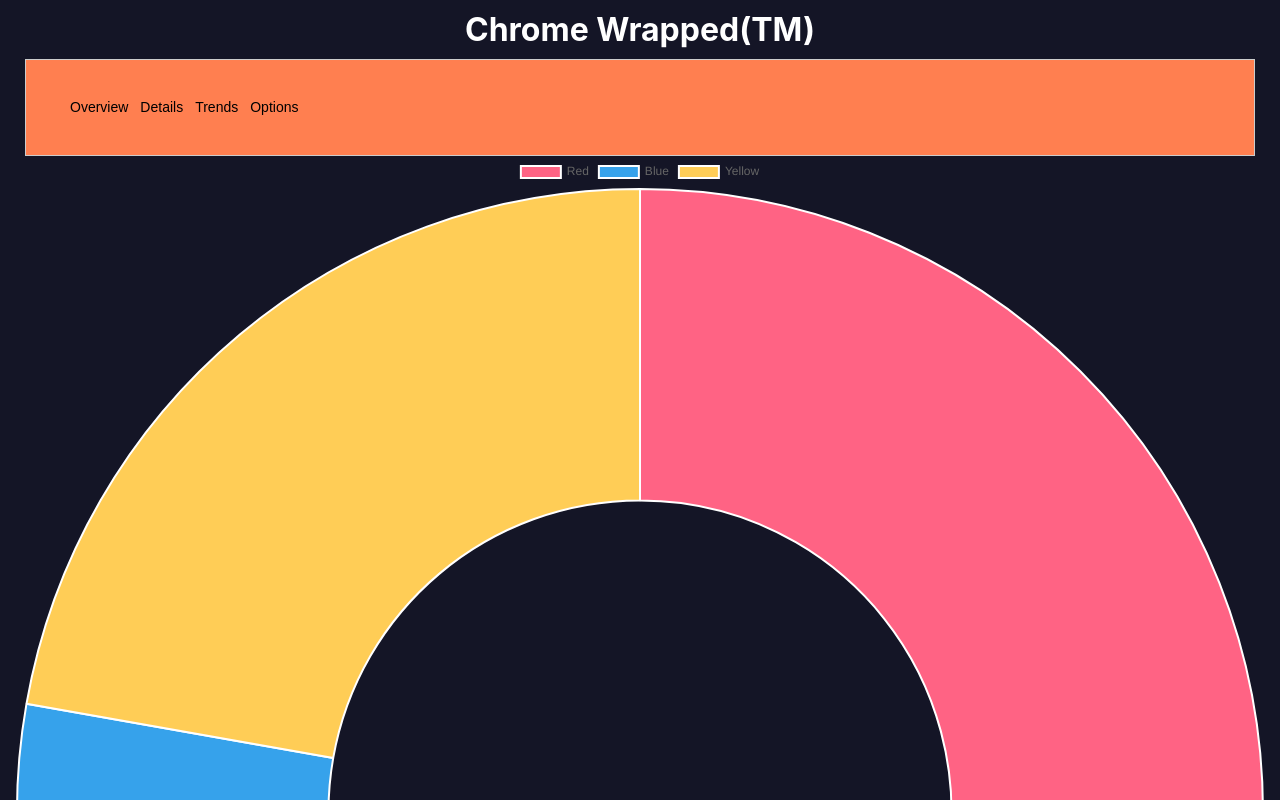
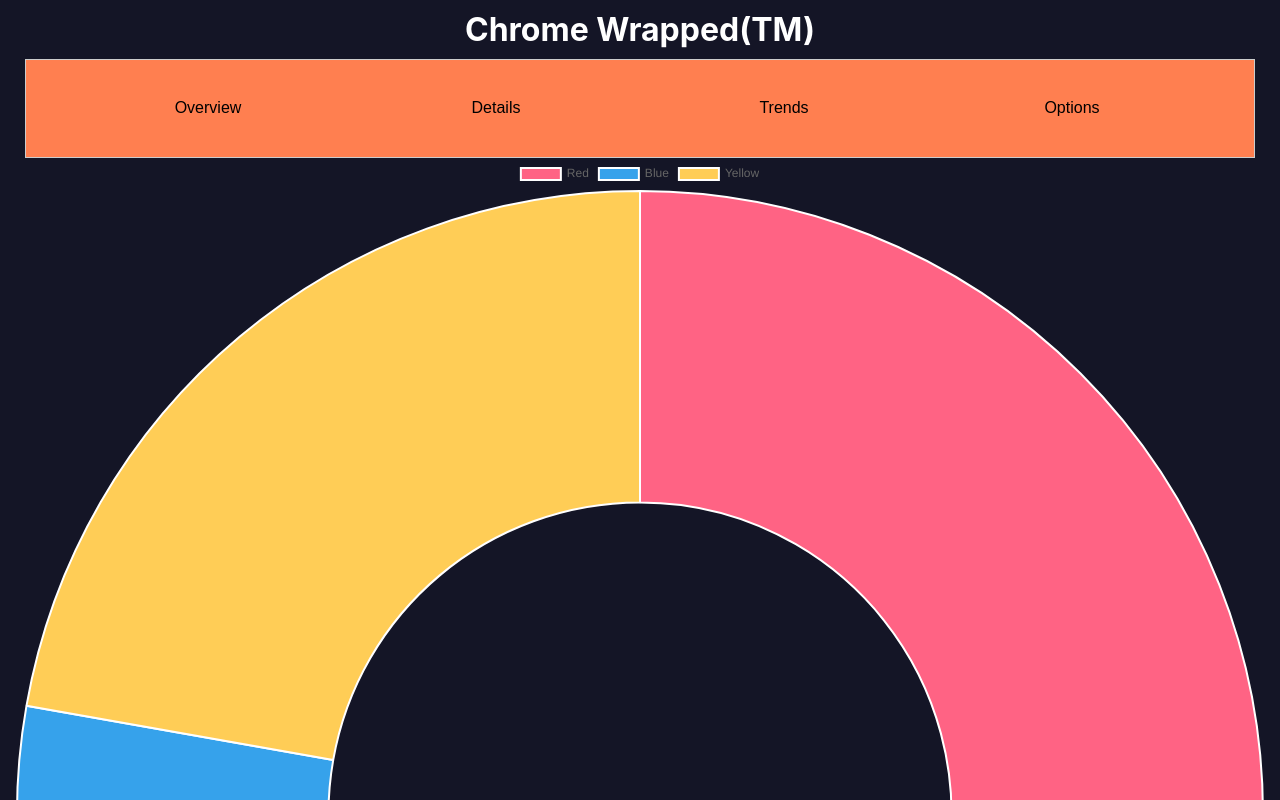
Before and after one commit to comp195/senior-project-spring-2023-chrome-wrapped, a React (Create React App) app in the folder chrome-wrapped/: page / in a window 1280 px wide. Shown: the top 800 px of the page. Built offline with nearby package versions, Linux system fonts and the light colour scheme.

Commit message:
Fixed tab layout

```diff
--- a/chrome-wrapped/src/App.css
+++ b/chrome-wrapped/src/App.css
@@ -12,14 +12,16 @@
 
 /* Style the buttons inside the tab */
 .tab button {
+  width: 100px;
   background-color: inherit;
   float: left;
   border: none;
   outline: none;
   cursor: pointer;
-  padding: "100%";
+  padding: "10%";
   transition: 0.3s;
-  font-size: 14px;
+  font-size: medium;
+  margin: auto;
 }
 
 /* Change background color of buttons on hover */
@@ -28,6 +30,6 @@
 }
 
 /* Create an active/current tablink class */
-.tab button.active {
+.tab button:active {
   background-color: #ccc;
 }
```
Also changed, not shown: chrome-wrapped/src/App.js (line endings or trailing spaces), 1 other file (tests, documents, lock files or other folders).
